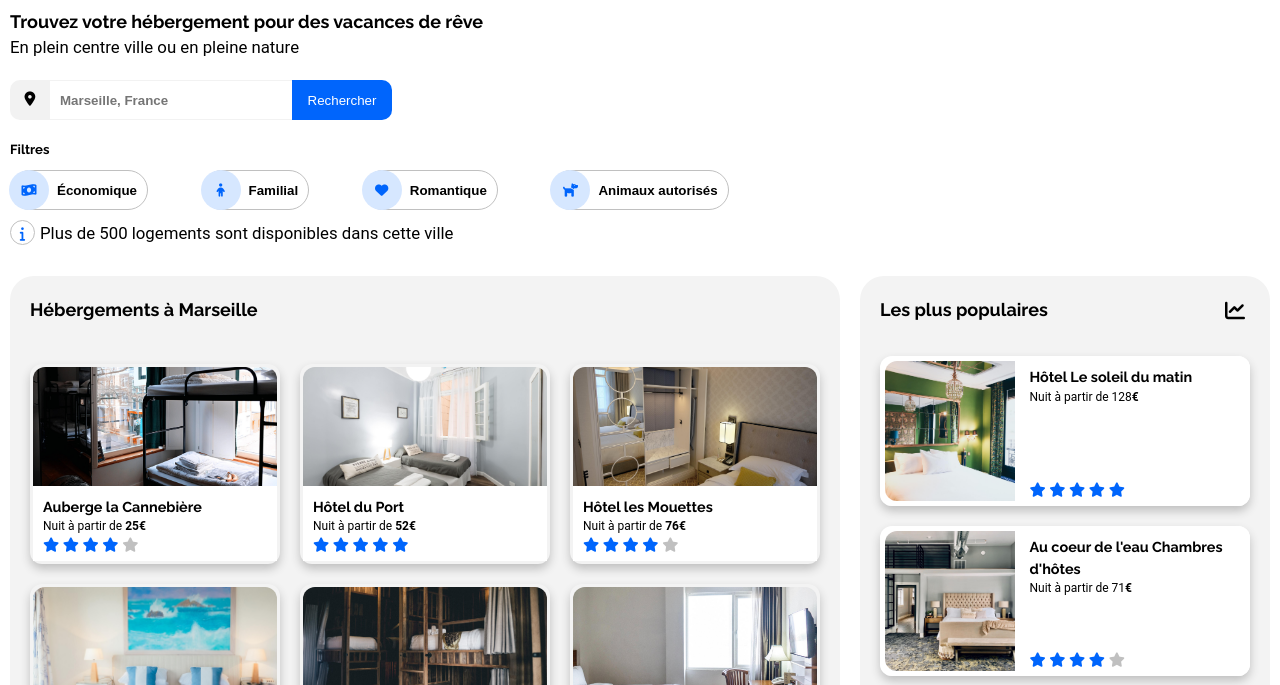
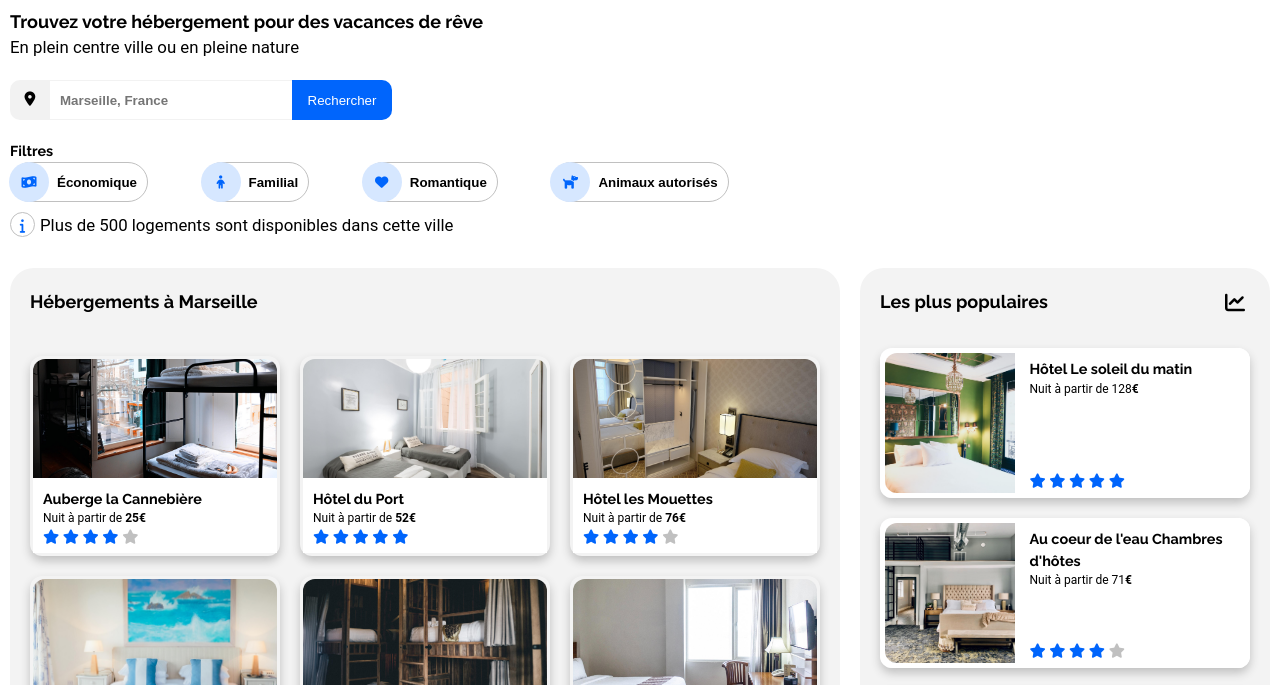
Before and after one commit to melodie33/MelodieSchmitt_2_19022021, a plain HTML site: page index.html in a window 1280 px wide. Shown: the part 72-757 px from the top of the page. Drawn offline with Linux system fonts and the light colour scheme; a web font is replaced by a local one.

Commit message:
Revue de la cascade des titres

```diff
--- a/index.html
+++ b/index.html
@@ -59,7 +59,7 @@
     </div>
 
 
-    <h3>Filtres</h3>
+    <h2>Filtres</h2>
 
     <button class="btnfiltre">
         <i class="fas fa-money-bill-wave"></i><span>Économique</span>
```
